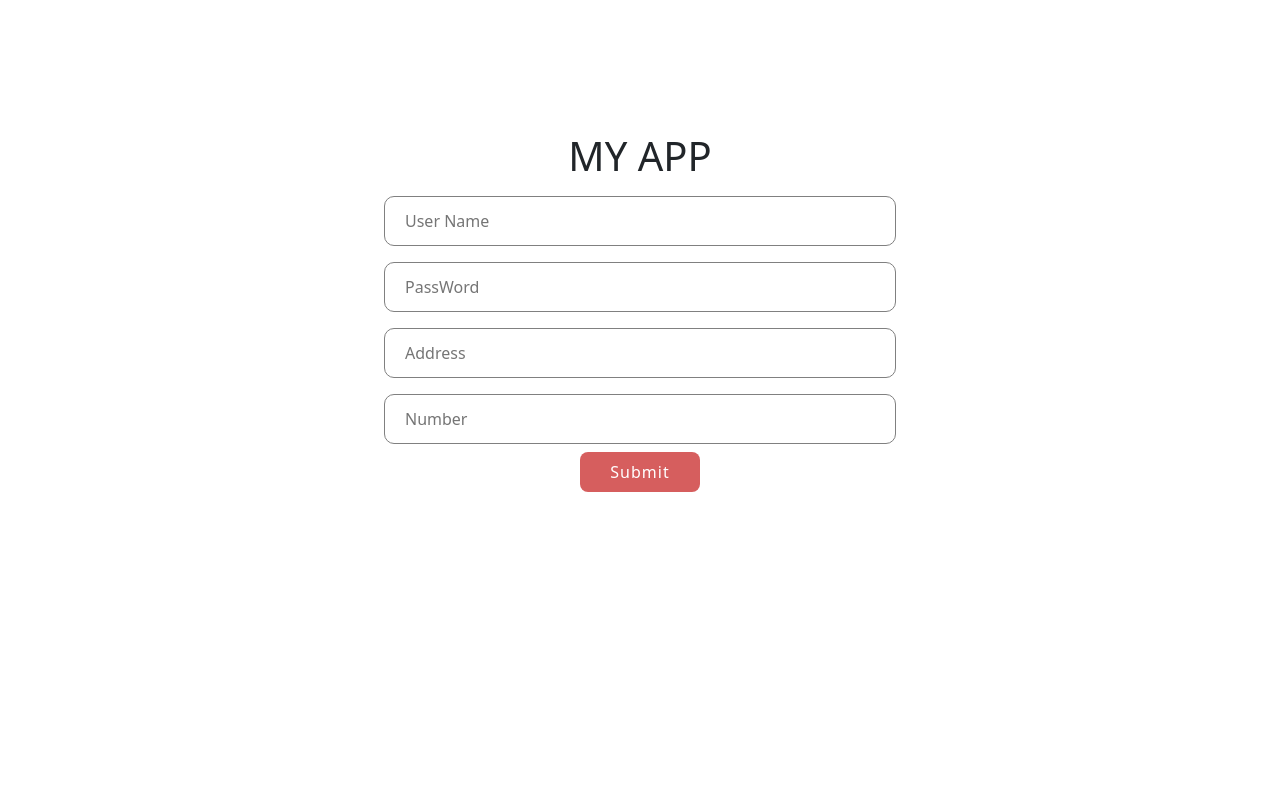
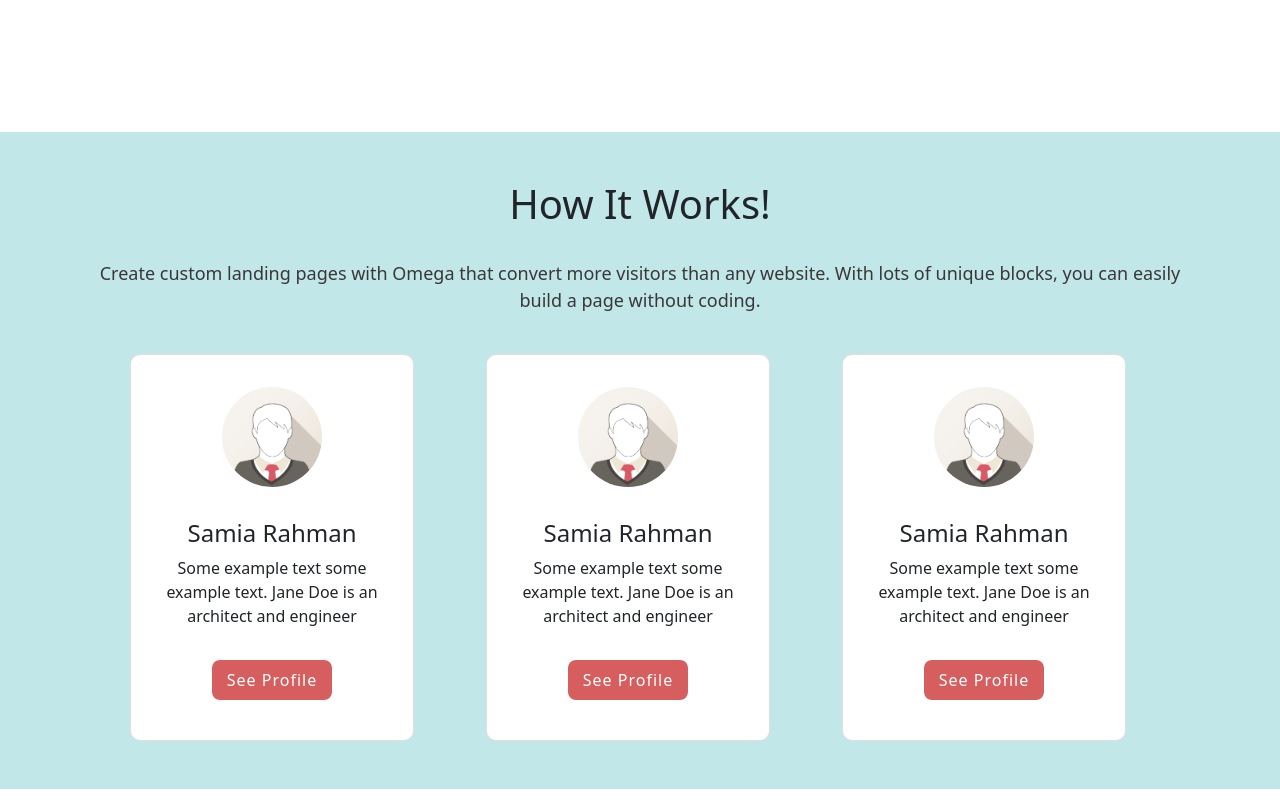
Before and after one commit to mrsamia/react_practicee, a React (Create React App) app: page / in a window 1280 px wide. Shown: the part 720-1520 px from the top of the page. Before the commit the page ends 1212 px from the top, so only its background shows below. Built offline with nearby package versions, Linux system fonts and the light colour scheme.

Commit message:
SRM | second_part

```diff
--- a/src/Style/App.css
+++ b/src/Style/App.css
@@ -10,3 +10,9 @@
     font-size: 18px;
     color: rgb(58, 55, 55);
 }
+.second_part{
+    background-color: rgb(193, 231, 233);
+}
+.card{
+    border-radius: 10px;
+}
--- /dev/null
+++ b/src/component/Card.js
@@ -0,0 +1,26 @@
+import  Button  from "./Button";
+
+
+function Card({cardTitle,cardText,img}){
+    return(
+        <div className="container">
+    <div class="card" >
+    <div class="card-body">
+    <div className="pt-3 pb-3">
+      <img className="rounded-circle" height='100px' width='100px'  src={img}/>
+      </div>
+      <h4 class="card-title pt-3  ">{cardTitle}</h4>
+      <p class="card-text">{cardText}</p>
+      <div className="pt-3 pb-4">
+      <Button btn="See Profile"/>
+      </div>
+
+    </div>
+
+  </div>
+</div>
+
+
+    );
+}
+export default Card;
--- /dev/null
+++ b/src/component/Card_feature.js
@@ -0,0 +1,32 @@
+import  Button  from "./Button";
+import Card from "./Card";
+import img_1 from "../images/img_1.png";
+
+function Card_feature({items=[]}){
+    return(
+        <div className="container row">
+
+  <div className="col-4">
+      <Card img={img_1} cardTitle="Samia Rahman" cardText="Some example text some example text. Jane Doe is an architect and engineer"/>
+  </div>
+  <div className="col-4">
+      <Card img={img_1} cardTitle="Samia Rahman" cardText="Some example text some example text. Jane Doe is an architect and engineer"/>
+  </div>
+  <div className="col-4">
+      <Card img={img_1} cardTitle="Samia Rahman" cardText="Some example text some example text. Jane Doe is an architect and engineer"/>
+  </div>
+
+</div>
+
+
+
+
+
+
+
+
+
+
+    );
+}
+export default Card_feature;
--- /dev/null
+++ b/src/component/Second_part.js
@@ -0,0 +1,26 @@
+import Header from "./Header";
+import  Button  from "./Button";
+import Card from "./Card";
+import Card_feature from "./Card_feature";
+
+function Second_part(){
+    return(
+        <div className="second_part">
+        <div className="container ">
+            <div className="pt-5">
+                <Header title="How It Works!"/>
+            </div>
+            <div>
+                <p className="txt_p pt-4 pb-4">Create custom landing pages with Omega that convert more visitors than any website.
+                    With lots of unique blocks, you can easily build a page without coding.</p>
+            </div>
+
+            <div className="pb-5">
+                <Card_feature />
+            </div>
+
+        </div>
+        </div>
+    );
+}
+export default Second_part;
--- a/src/container/App.js
+++ b/src/container/App.js
@@ -6,6 +6,9 @@ import Header from "../component/Header";
 import First_part from "../component/First_part";
 import 'bootstrap/dist/css/bootstrap.min.css';
 import '../Style';
+import Second_part from "../component/Second_part";
+import Card from "../component/Card";
+import img_1 from "../images/img_1.png";
 
 
 function App(){
@@ -15,6 +18,7 @@ function App(){
             <Navbar type='nav2'/>
 
             <First_part/>
+            <Second_part/>
 
 
 
@@ -33,7 +37,7 @@ function App(){
 
 
 
-            <div>
+            <div className="pt-5">
             <h1>MY APP</h1>
             </div>
 
```
Also changed, not shown: src/images/img_1.png (added).
